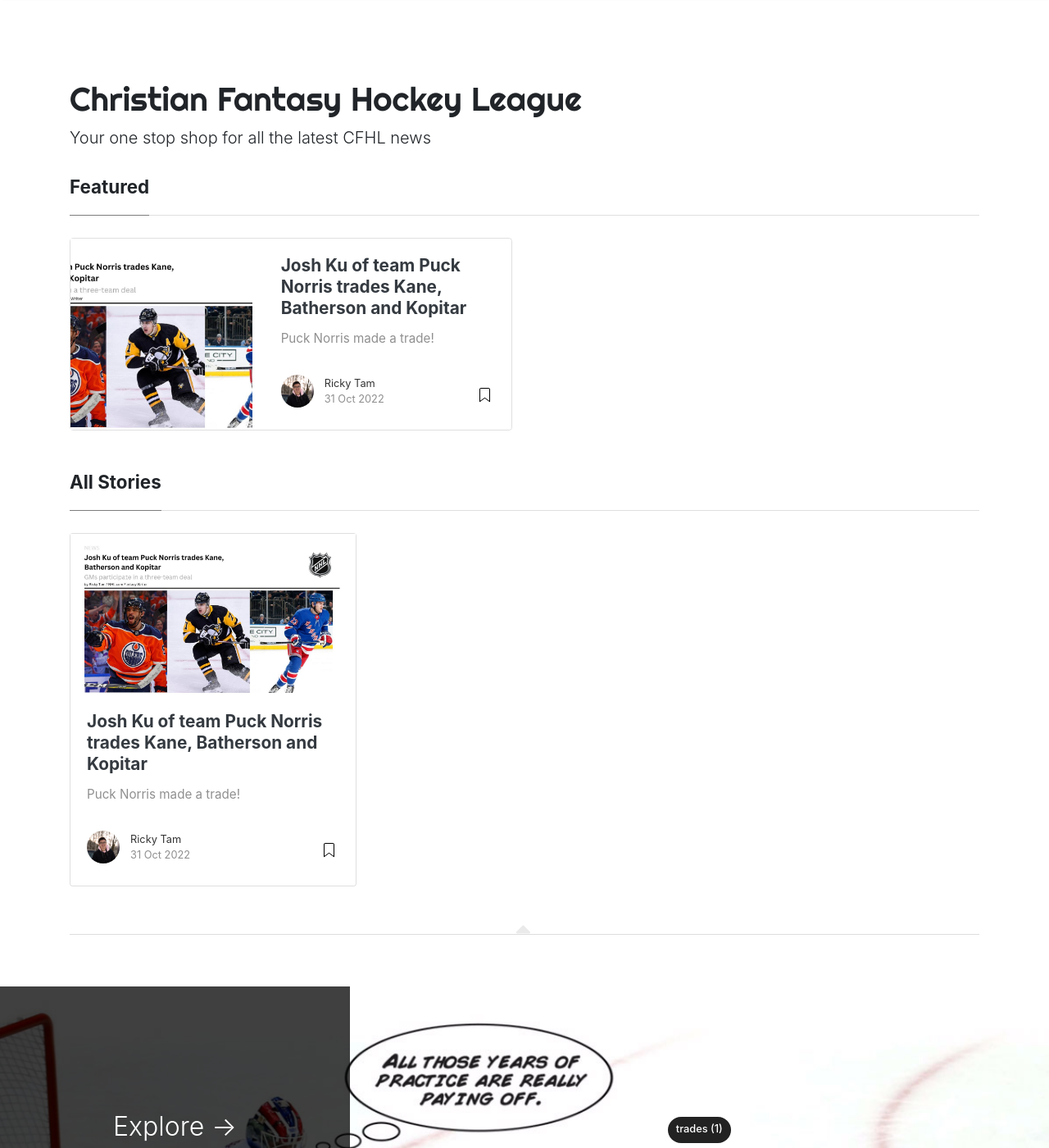
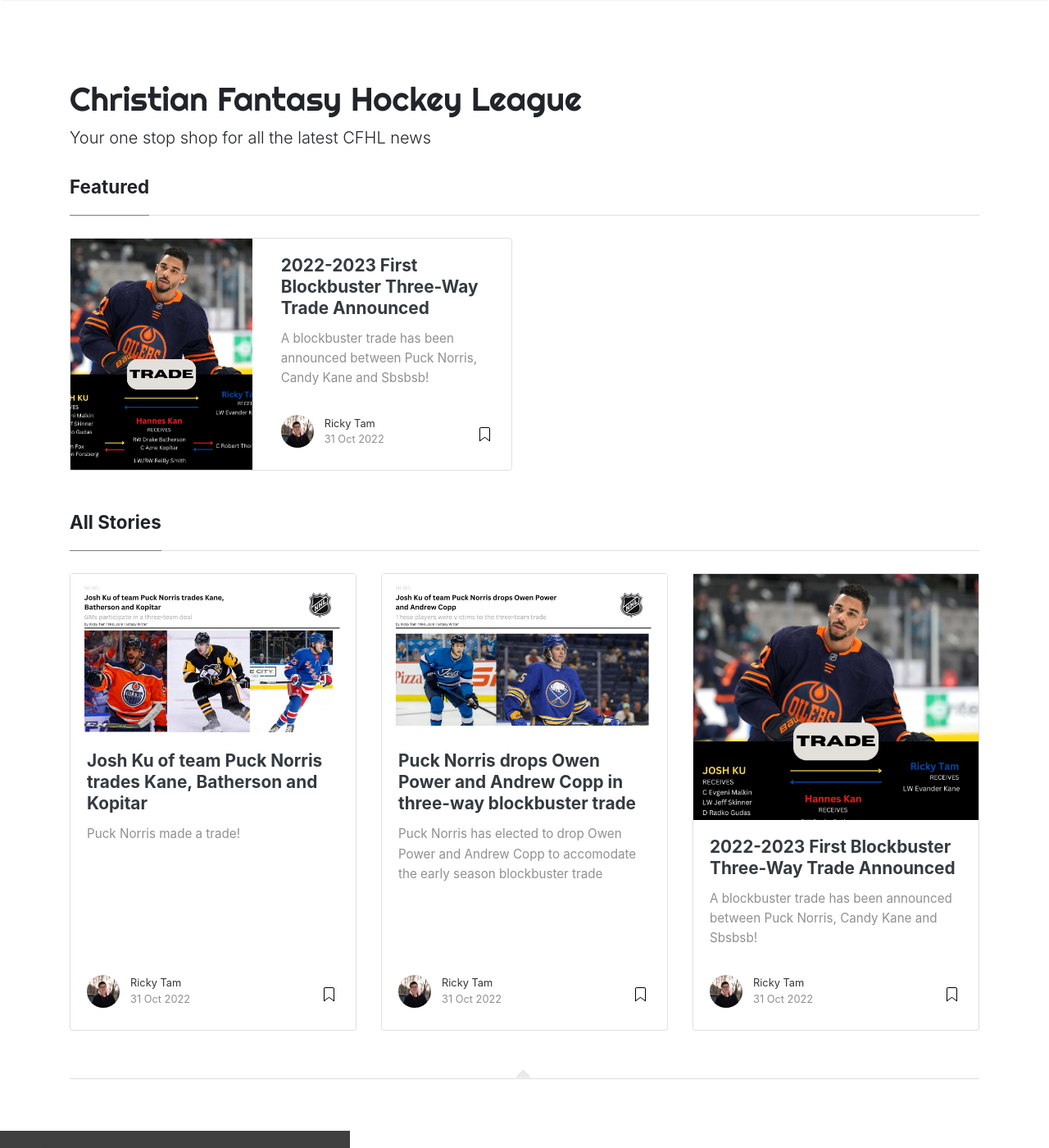
Before and after one commit to joshku/nrac-fantasy-news, a Jekyll site: the page built from index.html, in a window 1280 px wide and 1400 px high. Shown: the whole window at 82% size. Built offline with Jekyll 4.4.1, drawn with Linux system fonts in a browser that asks for light colours; nearby versions of some CDN libraries; the list of posts is cut into pages by our own code.

Commit message:
Add blockbuster trade pics

```diff
--- /dev/null
+++ b/_posts/2022-10-31-blockbuster-first-threeway-trade.md
@@ -0,0 +1,11 @@
+---
+layout: post
+title:  "2022-2023 First Blockbuster Three-Way Trade Announced"
+author: ricky
+categories: [ trades ]
+image: assets/images/first-blockbuster-threeway-trade.jpeg
+featured: true
+hidden: false
+---
+
+A blockbuster trade has been announced between Puck Norris, Candy Kane and Sbsbsb!
--- /dev/null
+++ b/_posts/2022-10-31-blockbuster-trade-victims.md
@@ -0,0 +1,11 @@
+---
+layout: post
+title:  "Puck Norris drops Owen Power and Andrew Copp in three-way blockbuster trade"
+author: ricky
+categories: [ trades ]
+image: assets/images/josh-ku-drops-owen-power-andrew-copp.jpeg
+featured: false
+hidden: false
+---
+
+Puck Norris has elected to drop Owen Power and Andrew Copp to accomodate the early season blockbuster trade
```
Also changed, not shown: _posts/2022-10-31-puck-norris-trade.md (+1 -1 lines), assets/images/first-blockbuster-threeway-trade.jpeg (added), assets/images/josh-ku-drops-owen-power-andrew-copp.jpeg (added).
